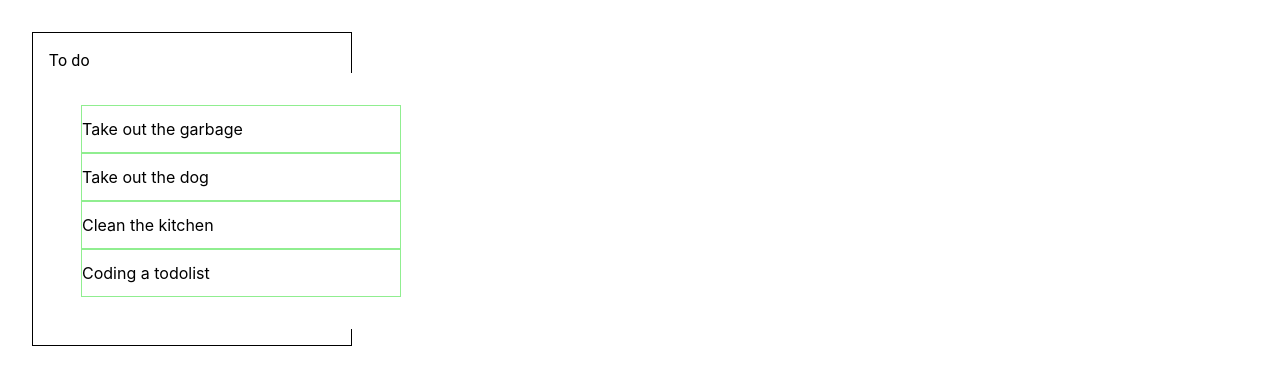
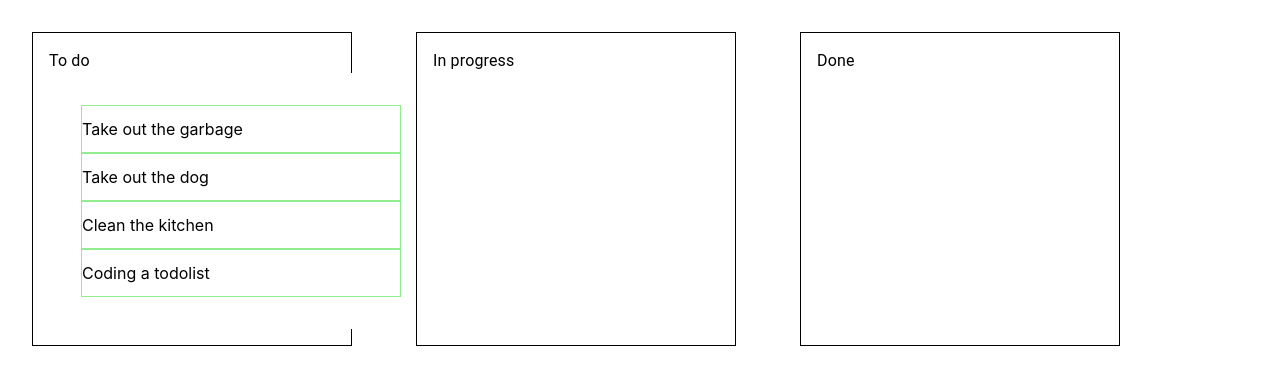
Before and after one commit to Ots-S/todolist, a React (Create React App) app: page / in a window 1280 px wide. Shown: the top 384 px of the page. Built offline with nearby package versions, Linux system fonts and the light colour scheme; the HTML template or start-up script is replaced by a standard one.

Commit message:
feat moving todos in done

```diff
--- a/src/App.js
+++ b/src/App.js
@@ -3,6 +3,7 @@
 import initialData from "./assets/initial-data";
 import Column from "./components/Column";
 import { DragDropContext } from "react-beautiful-dnd";
+import { Grid } from "@material-ui/core";
 
 function App() {
   const [data, setData] = useState();
@@ -25,12 +26,15 @@
       return;
     }
 
-    const column = data.columns[source.droppableId];
-    const newTaskIds = Array.from(column.taskIds);
+    const start = data.columns[source.droppableId];
+    const finish = data.columns[destination.droppableId];
+
+    if (start === finish) {
+      const newTaskIds = Array.from(start.taskIds);
       newTaskIds.splice(source.index, 1);
       newTaskIds.splice(destination.index, 0, draggableId);
 
-    const newColumn = { ...column, taskIds: newTaskIds };
+      const newColumn = { ...start, taskIds: newTaskIds };
 
       const newState = {
         ...data,
@@ -42,16 +46,38 @@
       setData(newState);
     }
 
+    const startTaskIds = Array.from(start.taskIds);
+    startTaskIds.splice(source.index, 1);
+    const newStart = {
+      ...start,
+      taskIds: startTaskIds,
+    };
+
+    const finishTaskIds = Array.from(finish.taskIds);
+    finishTaskIds.splice(destination.index, 0, draggableId);
+    const newFinish = { ...finish, taskIds: finishTaskIds };
+
+    const newState = {
+      ...data,
+      columns: {
+        ...data.columns,
+        [newStart.id]: newStart,
+        [newFinish.id]: newFinish,
+      },
+    };
+    setData(newState);
+  }
+
   return (
     <DragDropContext onDragEnd={onDragEnd}>
+      <Grid container>
         {data &&
           data.columnOrder.map((columnId) => {
             const column = data.columns[columnId];
-          const tasks = column.taskIds.map(
-            (taskId) => data.tasks[taskId]
-          );
+            const tasks = column.taskIds.map((taskId) => data.tasks[taskId]);
             return <Column key={column.id} column={column} tasks={tasks} />;
           })}
+      </Grid>
     </DragDropContext>
   );
 }
--- a/src/assets/initial-data.js
+++ b/src/assets/initial-data.js
@@ -11,8 +11,18 @@
       title: "To do",
       taskIds: ["task-1", "task-2", "task-3", "task-4"],
     },
+    "column-2": {
+      id: "column-2",
+      title: "In progress",
+      taskIds: [],
+    },
+    "column-3": {
+      id: "column-3",
+      title: "Done",
+      taskIds: [],
+    },
   },
-  columnOrder: ["column-1"],
+  columnOrder: ["column-1", "column-2", "column-3"],
 };
 
-export default initialData
+export default initialData;
--- a/src/components/Column.jsx
+++ b/src/components/Column.jsx
@@ -7,7 +7,8 @@
 const useStyles = makeStyles({
     taskContainer: {
         backgroundColor: "white",
-        padding: "2em"
+        padding: "2em",
+        minHeight: "10em"
     },
     todoContainer: {
         padding: "1em",
@@ -19,7 +20,7 @@
 function Column(props) {
     const classes = useStyles();
     return (
-        <Grid container item xs={3} alignItems="space-between" justify="space-between" direction="column" className={classes.todoContainer} >
+        <Grid container item xs={3} direction="column" className={classes.todoContainer} >
             <Typography> {props.column.title}</Typography>
             <Droppable droppableId={props.column.id}>
                 {(provided, snapshot) => (
```
Lines whose indentation alone changed are shown as unchanged.
